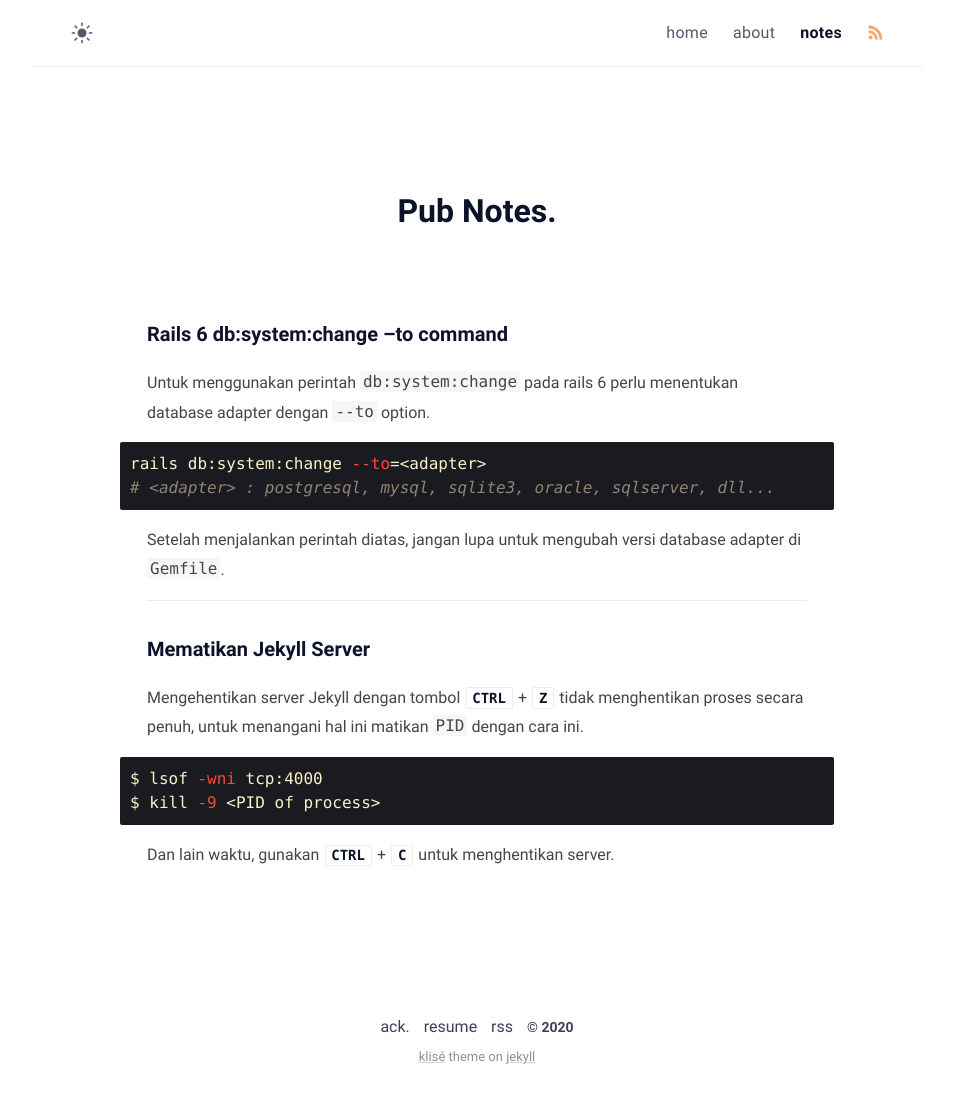
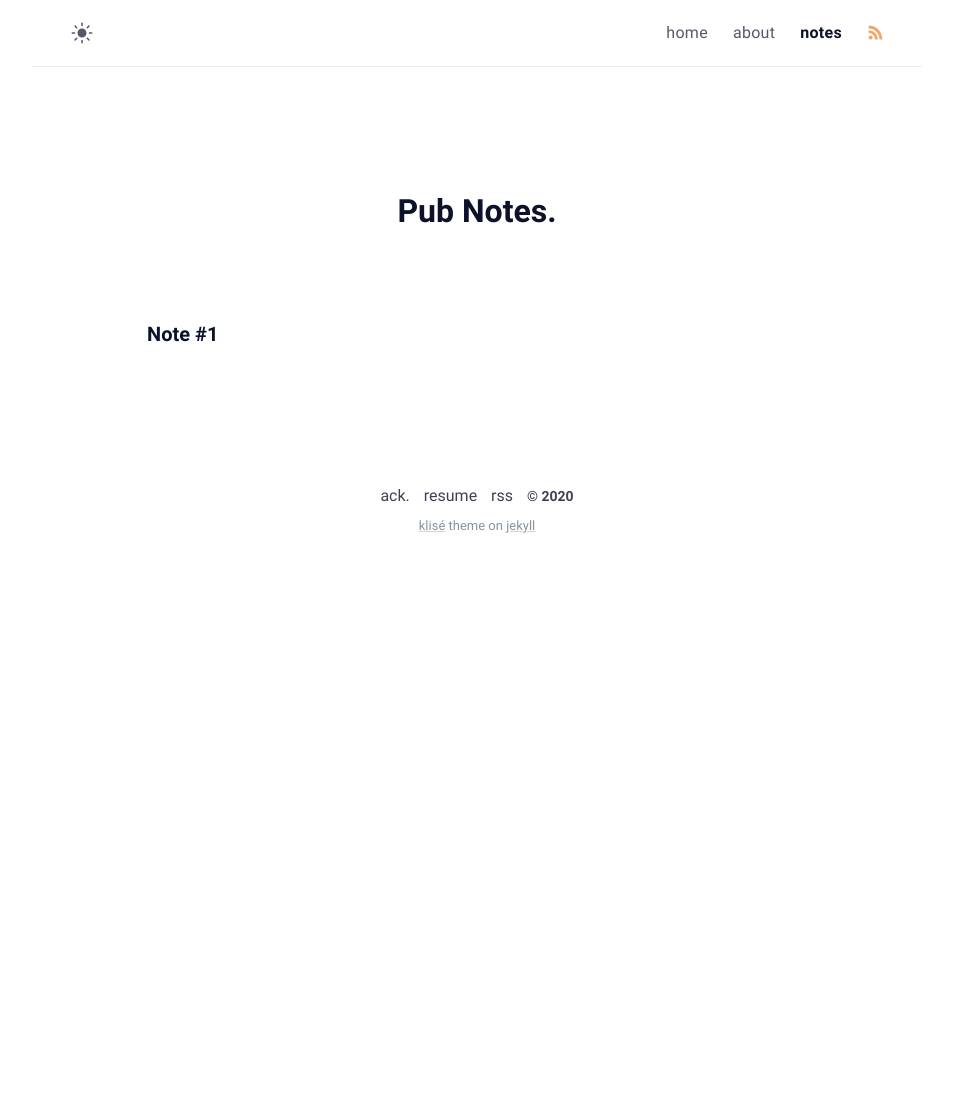
Before and after one commit to fabdultf/fabdultf.github.io, a Jekyll site: the page built from notes.md, in a window 1280 px wide. Shown: the whole page, without its empty margins (163-1116 px from the left). Built offline with Jekyll 4.4.1, drawn with Linux system fonts in a browser that asks for light colours; after the commit the page ends 900 px from its top, so only the background shows below that.

Commit message:
update notes

````diff
--- a/notes.md
+++ b/notes.md
@@ -2,30 +2,8 @@
 title: Pub Notes
 permalink: /notes/
 layout: page
-excerpt: Catatan Public agar enggak usah pusing-pusing mengingat.
+excerpt: note
 comments: false
 ---
 
-#### Rails 6 db:system:change --to command
-
-Untuk menggunakan perintah `db:system:change` pada rails 6 perlu menentukan database adapter dengan `--to` option.
-
-```bash
-rails db:system:change --to=<adapter>
-# <adapter> : postgresql, mysql, sqlite3, oracle, sqlserver, dll...
-```
-
-Setelah menjalankan perintah diatas, jangan lupa untuk mengubah versi database adapter di `Gemfile`.
-
----
-
-#### Mematikan Jekyll Server
-
-Mengehentikan server Jekyll dengan tombol <kbd>CTRL</kbd> + <kbd>Z</kbd> tidak menghentikan proses secara penuh, untuk menangani hal ini matikan `PID` dengan cara ini.
-
-```bash
-$ lsof -wni tcp:4000
-$ kill -9 <PID of process>
-```
-
-Dan lain waktu, gunakan <kbd>CTRL</kbd> + <kbd>C</kbd> untuk menghentikan server.
+#### Note #1
````
